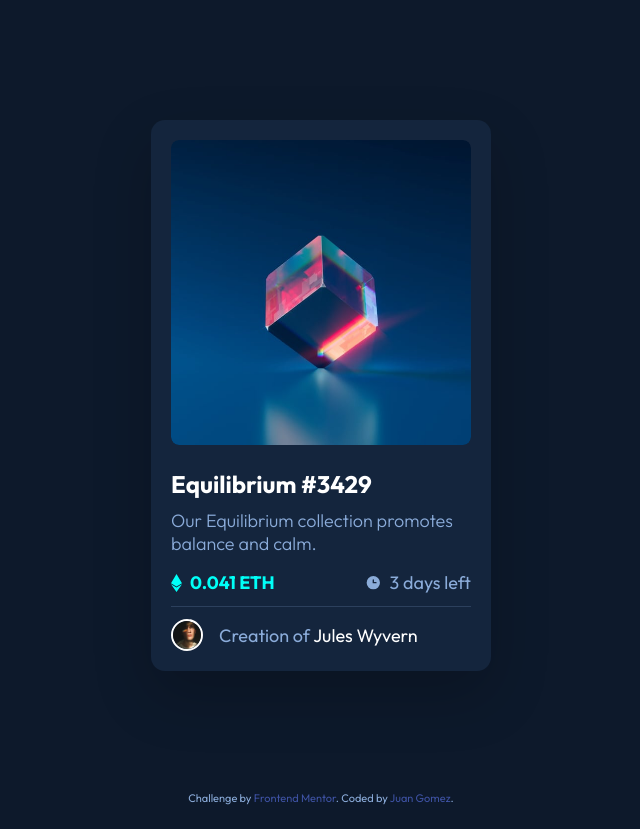
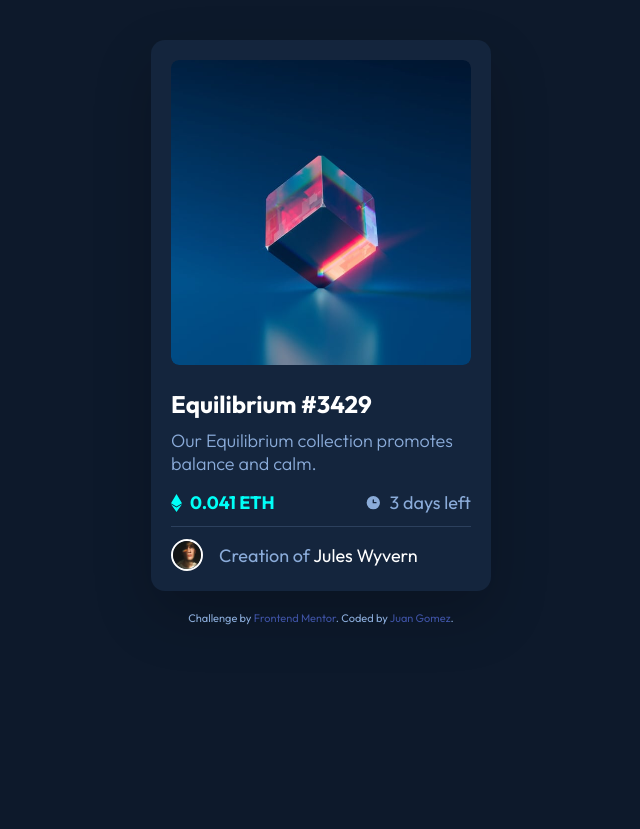
Before and after one commit to newbpydev/02-nft-preview-card-component-main, a plain HTML site: page index.html in a window 1280 px wide. Shown: the whole page, without its empty margins (319-959 px from the left). After the commit the page ends 800 px from the top, so only its background shows below. Drawn offline with Linux system fonts and the light colour scheme.

Commit message:
add article heading and reduced padding content

```diff
--- a/css/style.css
+++ b/css/style.css
@@ -55,6 +55,7 @@ body {
   font-family: "Outfit", sans-serif;
   font-size: 1.8rem;
   color: hsl(215, 51%, 70%);
+  background-color: hsl(217, 54%, 11%)
 }
 
 p {
@@ -66,9 +67,9 @@ p {
   display: grid;
   grid-template-columns: repeat(5, 1fr);
   row-gap: 12rem;
-  background-color: hsl(217, 54%, 11%);
-  padding-top: 12rem;
-  padding-bottom: 12rem;
+
+  padding-top: 4rem;
+  padding-bottom: 2rem;
 }
 
 .card {
--- a/index.html
+++ b/index.html
@@ -34,7 +34,7 @@
         </div>
 
 
-        <p class="card-heading">Equilibrium #3429</p>
+        <h2 class="card-heading">Equilibrium #3429</h2>
         <p class="card-text">Our Equilibrium collection promotes balance and
         calm.</p>
 
```
